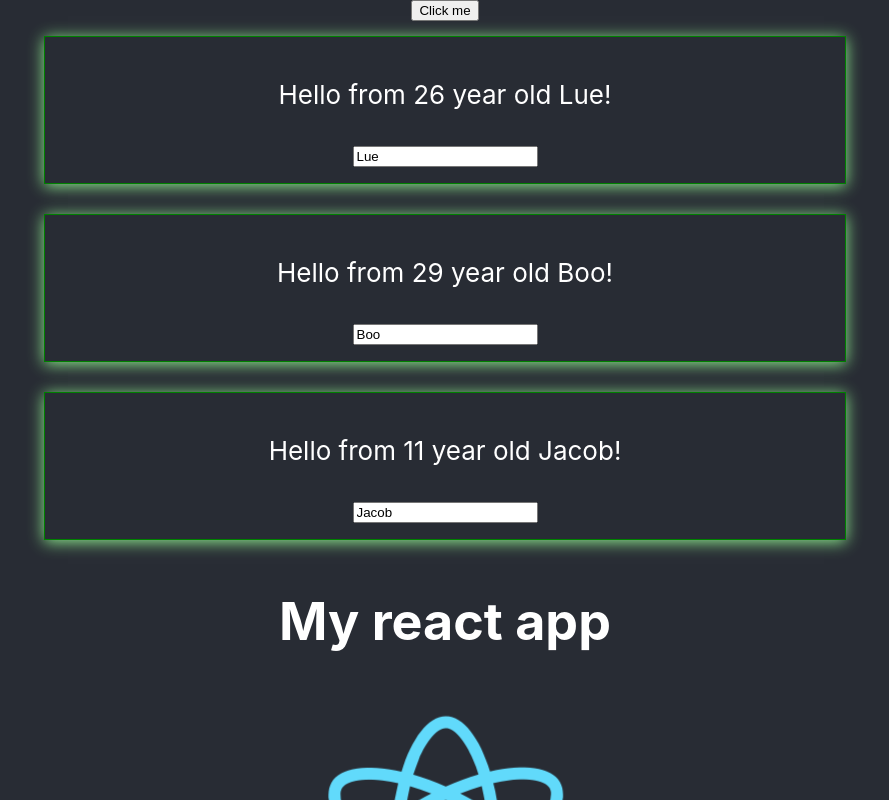
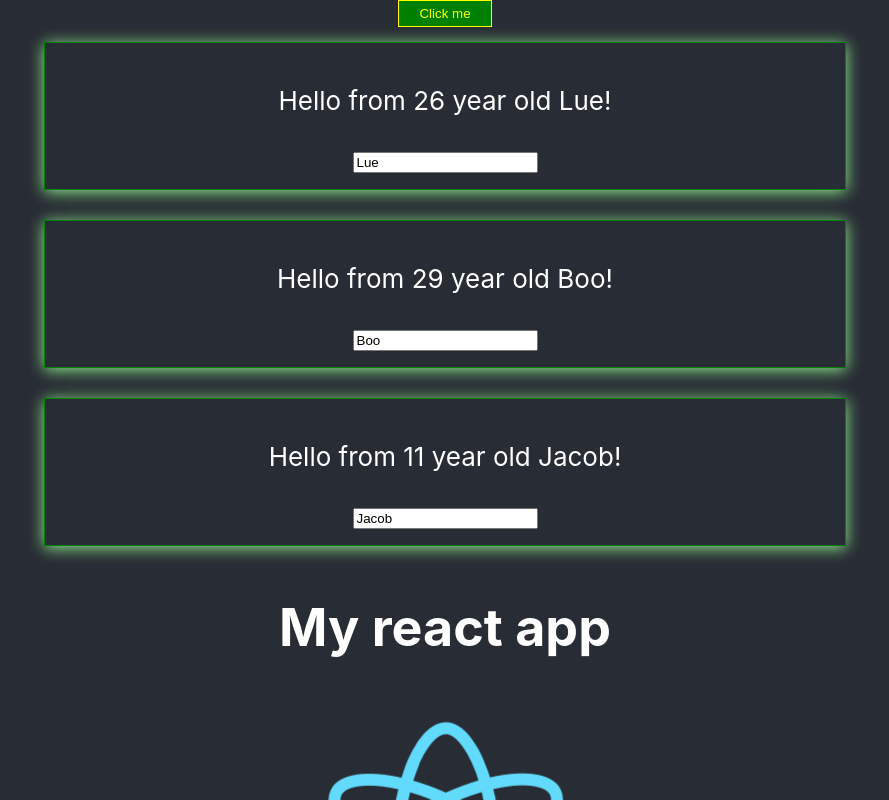
Before and after one commit to sanjul/learning-reactjs, a React (Create React App) app: page / in a window 1280 px wide. Shown: the top 800 px of the page, without its empty margins (195-1084 px from the left). Built offline with nearby package versions, Linux system fonts and the light colour scheme.

Commit message:
add inline css for button

```diff
--- a/src/App.js
+++ b/src/App.js
@@ -30,12 +30,26 @@ class App extends Component {
 
   }
 
+
   render() {
+
+    // properties can also be snake case, just quote it
+    // for example 'background-color' is valid
+    const buttonStyle = {
+      backgroundColor: 'green',
+      border : '1px solid yellow',
+      color : 'yellow',
+      padding: '5px 20px',
+      cursor: 'pointer'
+    };
+
+
     return (
       <div className="App">
         <header className="App-header">
 
-          <button onClick={this.switchNameHandler.bind(this, 'Batman')}>Click me</button>
+          <button style={buttonStyle}
+            onClick={this.switchNameHandler.bind(this, 'Batman')}>Click me</button>
 
           <Person onClick={() => this.switchNameHandler('Superman')}
             name={this.state.persons[0].name} />
--- a/src/Person/Person.js
+++ b/src/Person/Person.js
@@ -4,7 +4,7 @@ import './Person.css';
 const person = (props) => {
 
     return (
-        <div onClick={props.onClick} class="Person">
+        <div onClick={props.onClick} className="Person">
             <p>Hello from {Math.floor(Math.random() * 30)} year old {props.name}!</p>
             <input onChange={props.changed} type="text" value={props.name}/>
         </div>
```
